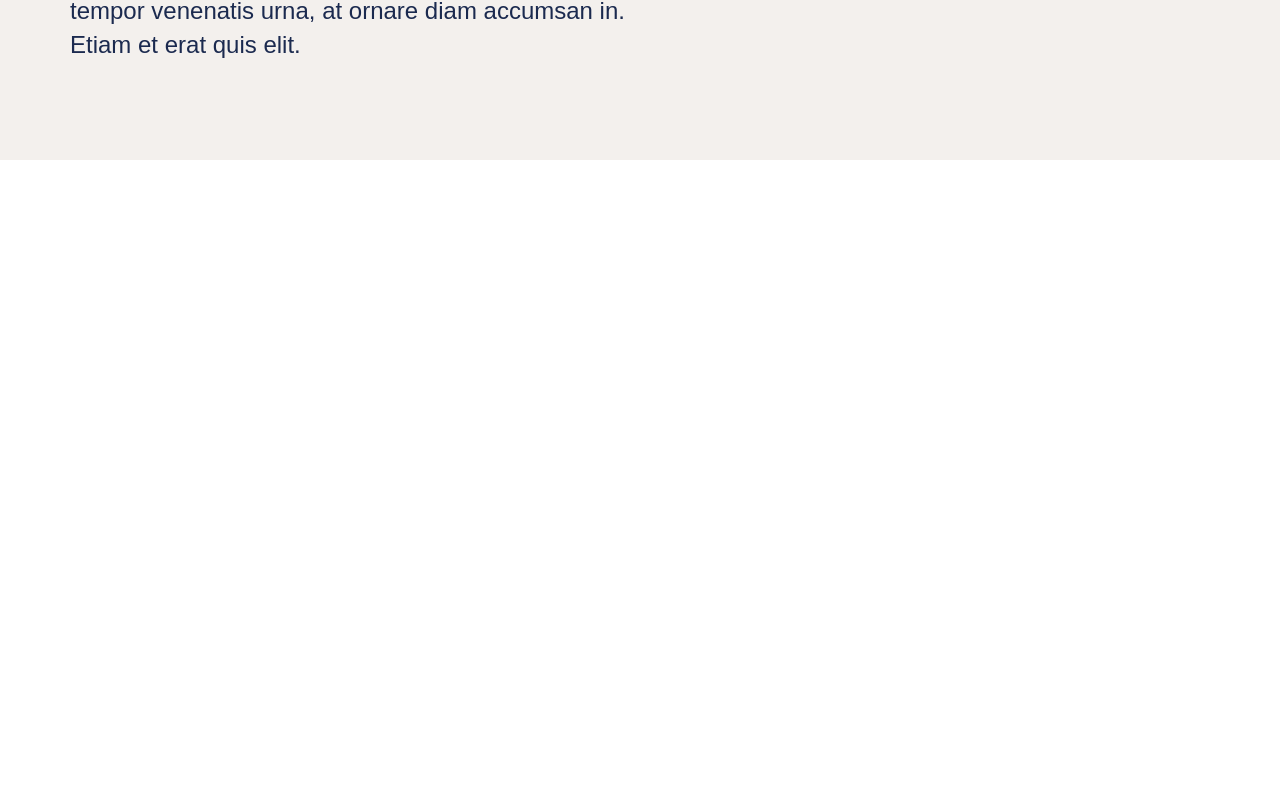
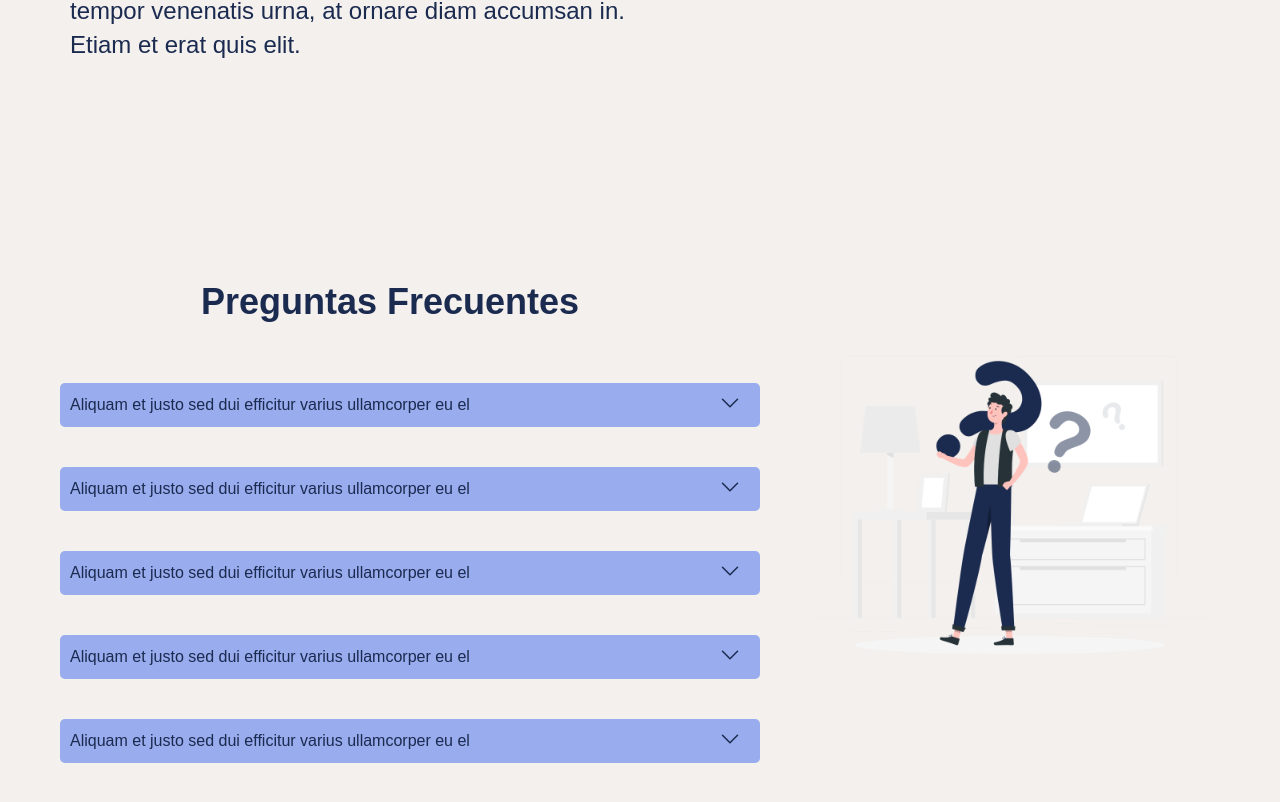
Before and after one commit to EusaHack/Centro_Platon, a React (Vite) app in the folder project/index/: page / in a window 1280 px wide. Shown: the part 2857-3659 px from the top of the page. Before the commit the page ends 3017 px from the top, so only its background shows below. Built offline with nearby package versions, Linux system fonts and the light colour scheme.

Commit message:
[Update] VISTA PREGUNTAS FRECUENTES

```diff
--- /dev/null
+++ b/project/index/src/components/CardPreguntas/CardPreguntas.css
@@ -0,0 +1,24 @@
+.dropdown {
+    position: relative;
+  }
+
+  .dropbtn {
+    background-color: #98acee;
+    color: #1b2a4f;
+    padding: 10px;
+    font-size: 16px;
+    border: none;
+    cursor: pointer;
+    width: 700px;
+    border-radius: 5px;
+  }
+
+  .dropdown .dropbtn {
+    display: flex;
+    justify-content: space-between;
+    align-items: center; /* Asegura que el botón ocupe todo el ancho disponible */
+  }
+
+  .dropdown .dropbtn svg {
+    margin-left: 10px; /* Ajusta el espacio entre el texto y el ícono si es necesario */
+  }
--- /dev/null
+++ b/project/index/src/components/CardPreguntas/CardPreguntas.jsx
@@ -0,0 +1,14 @@
+import "./CardPreguntas.css"
+
+export function CardPreguntas() {
+  return (
+    <div className="dropdown">
+        <button className="dropbtn">
+            Aliquam et justo sed dui efficitur varius ullamcorper eu el
+            <svg xmlns="http://www.w3.org/2000/svg" viewBox="0 0 24 24" fill="currentColor" className="size-6">
+                <path fillRule="evenodd" d="M12.53 16.28a.75.75 0 0 1-1.06 0l-7.5-7.5a.75.75 0 0 1 1.06-1.06L12 14.69l6.97-6.97a.75.75 0 1 1 1.06 1.06l-7.5 7.5Z" clipRule="evenodd" />
+            </svg>
+        </button>
+    </div>
+  )
+}
--- a/project/index/src/components/Home/Home.jsx
+++ b/project/index/src/components/Home/Home.jsx
@@ -3,6 +3,8 @@ import { HomeRender } from "./HomeRender"
 import { MenuRender } from "./MenuRender"
 import { ServiciosRender } from "./ServiciosRender"
 import { QuienRender } from "./QuienRender"
+import { PreguntasRender } from "./PreguntasRender"
+
 export function Home() {
   return (
     <>
@@ -11,6 +13,7 @@ export function Home() {
         <MenuRender />
         <ServiciosRender />
         <QuienRender />
+        <PreguntasRender />
     </>
   )
 }
--- /dev/null
+++ b/project/index/src/components/Home/PreguntasRender.css
@@ -0,0 +1,26 @@
+.preguntas-img {
+    flex: 1; /* Ajusta el tamaño proporcional de esta sección */
+    display: flex;
+    justify-content: center;
+    align-items: center;
+  }
+
+  .preguntas-img img {
+    max-width: 80%;
+    height: auto; /* Mantener proporción de la imagen */
+  }
+
+  .preguntas .btn-preguntas {
+    display: flex;
+    flex-direction: column; /* Asegura que las tarjetas estén apiladas verticalmente */
+    gap: 40px; /* Espaciado entre las tarjetas */
+    margin-left: 40px;
+  }
+
+  .preguntas h2 {
+    font-size: 36px; /* Aumenta el tamaño de la fuente */
+    text-align: center; /* Centra el texto */
+    margin-bottom: 60px; /* Agrega espacio debajo del título */
+    margin-top: 20px;
+    color: #1b2a4f;
+  }
--- /dev/null
+++ b/project/index/src/components/Home/PreguntasRender.jsx
@@ -0,0 +1,22 @@
+import "./PreguntasRender.css"
+import {CardPreguntas} from "../CardPreguntas/CardPreguntas"
+
+export function PreguntasRender() {
+  return (
+    <div className="container">
+        <div className="preguntas">
+            <h2>Preguntas Frecuentes</h2>
+            <div className="btn-preguntas">
+                <CardPreguntas />
+                <CardPreguntas />
+                <CardPreguntas />
+                <CardPreguntas />
+                <CardPreguntas />
+            </div>
+        </div>
+        <div className="preguntas-img">
+            <img src="images/Questions-rafiki.png" alt="Descripción de la imagen" />
+        </div>
+    </div>
+  )
+}
```
Also changed, not shown: project/index/public/images/Questions-rafiki.png (added).
